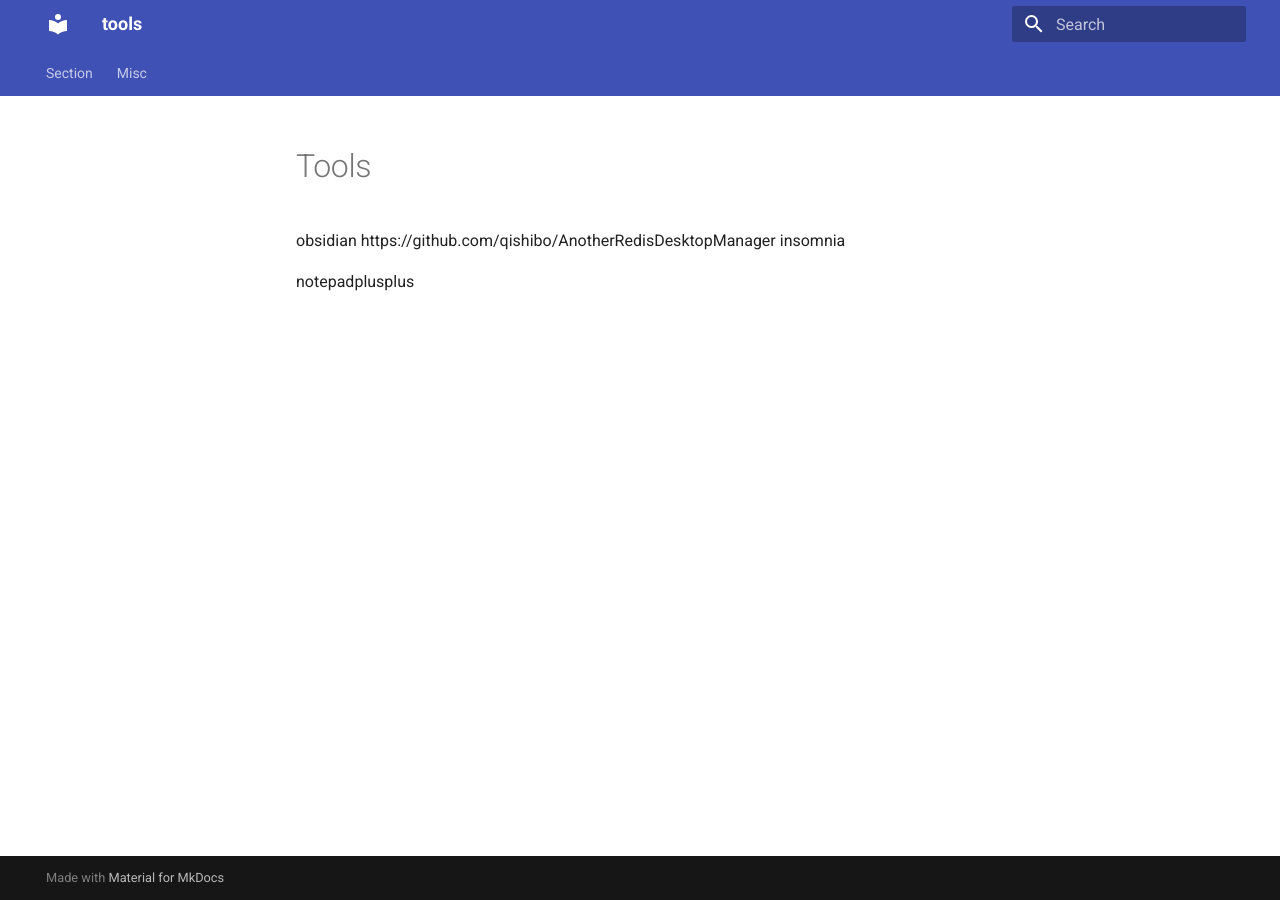
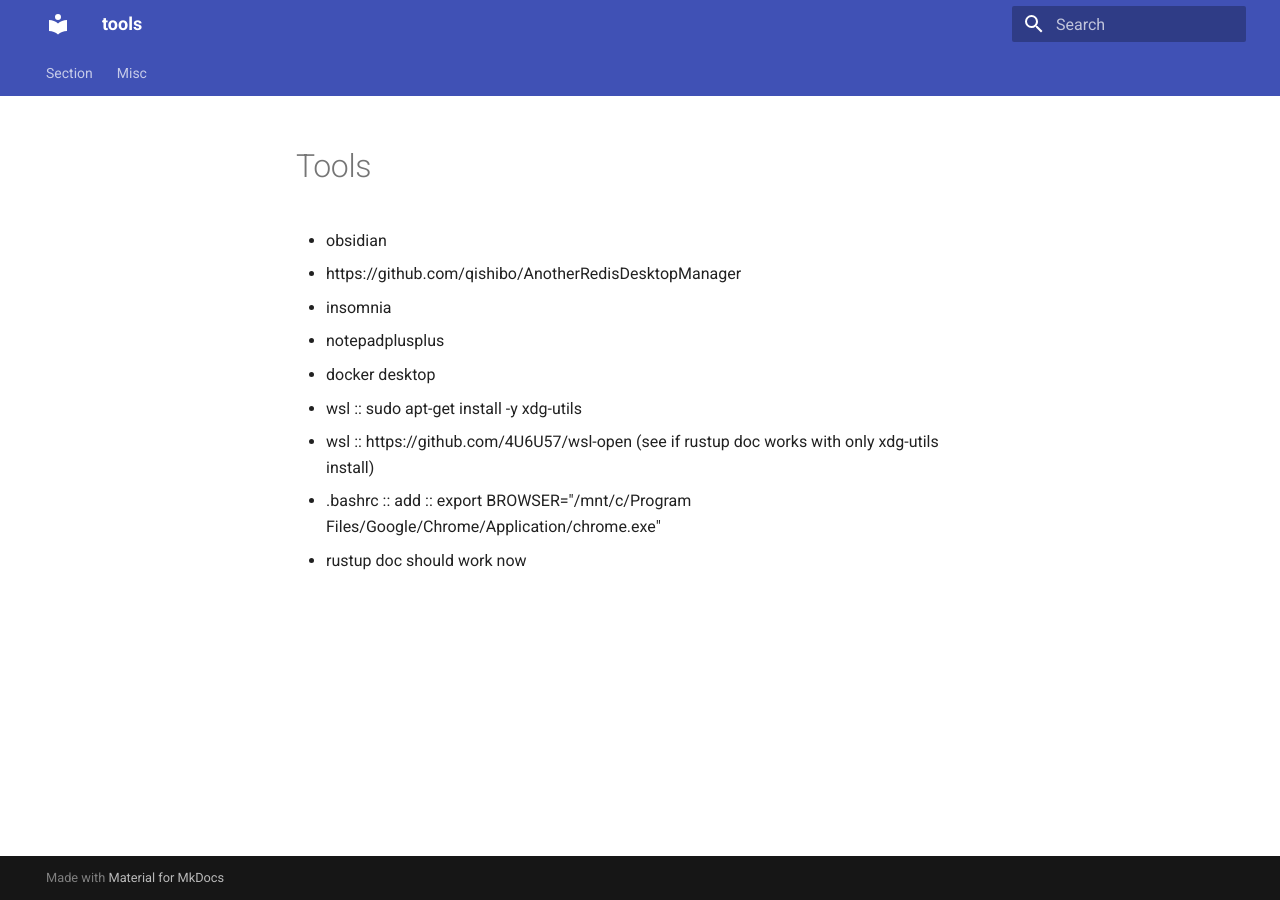
Before and after one commit to roshankarande/tools, an MkDocs documentation site: the page built from docs/misc/tools.md, in a window 1280 px wide. Built offline with MkDocs 1.6.1 and Material for MkDocs 9.7.7, drawn with Linux system fonts in a browser that asks for light colours.

Commit message:
Update tools.md

```diff
--- a/docs/misc/tools.md
+++ b/docs/misc/tools.md
@@ -1,7 +1,13 @@
 
 
-obsidian
-https://github.com/qishibo/AnotherRedisDesktopManager
-insomnia
+- obsidian
+- https://github.com/qishibo/AnotherRedisDesktopManager
+- insomnia
 
-notepadplusplus
+- notepadplusplus
+- docker desktop
+
+- wsl :: sudo apt-get install -y xdg-utils
+- wsl :: https://github.com/4U6U57/wsl-open (see if rustup doc works with only xdg-utils install)
+- .bashrc :: add :: export BROWSER="/mnt/c/Program Files/Google/Chrome/Application/chrome.exe"
+- rustup doc should work now
```
